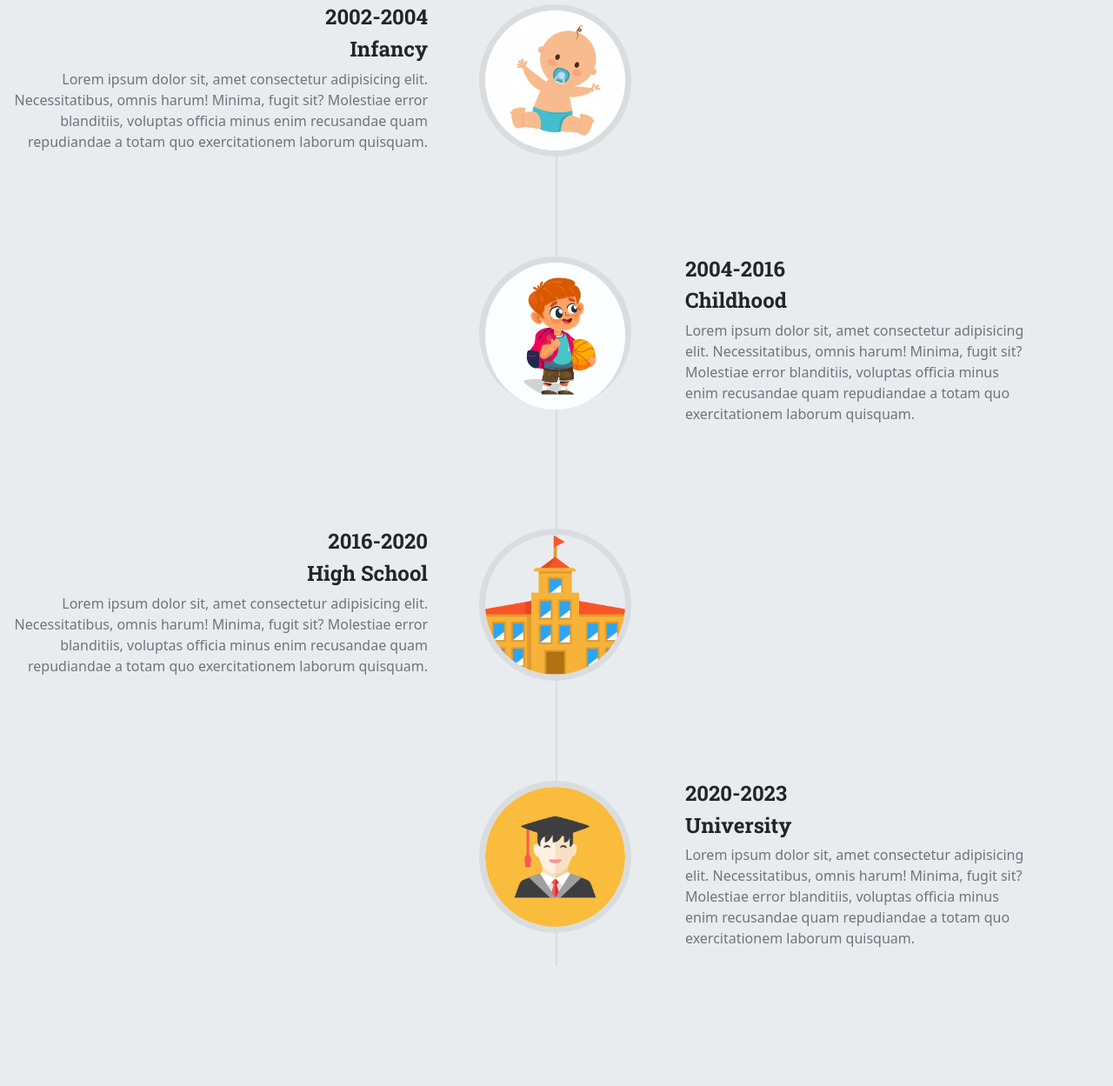
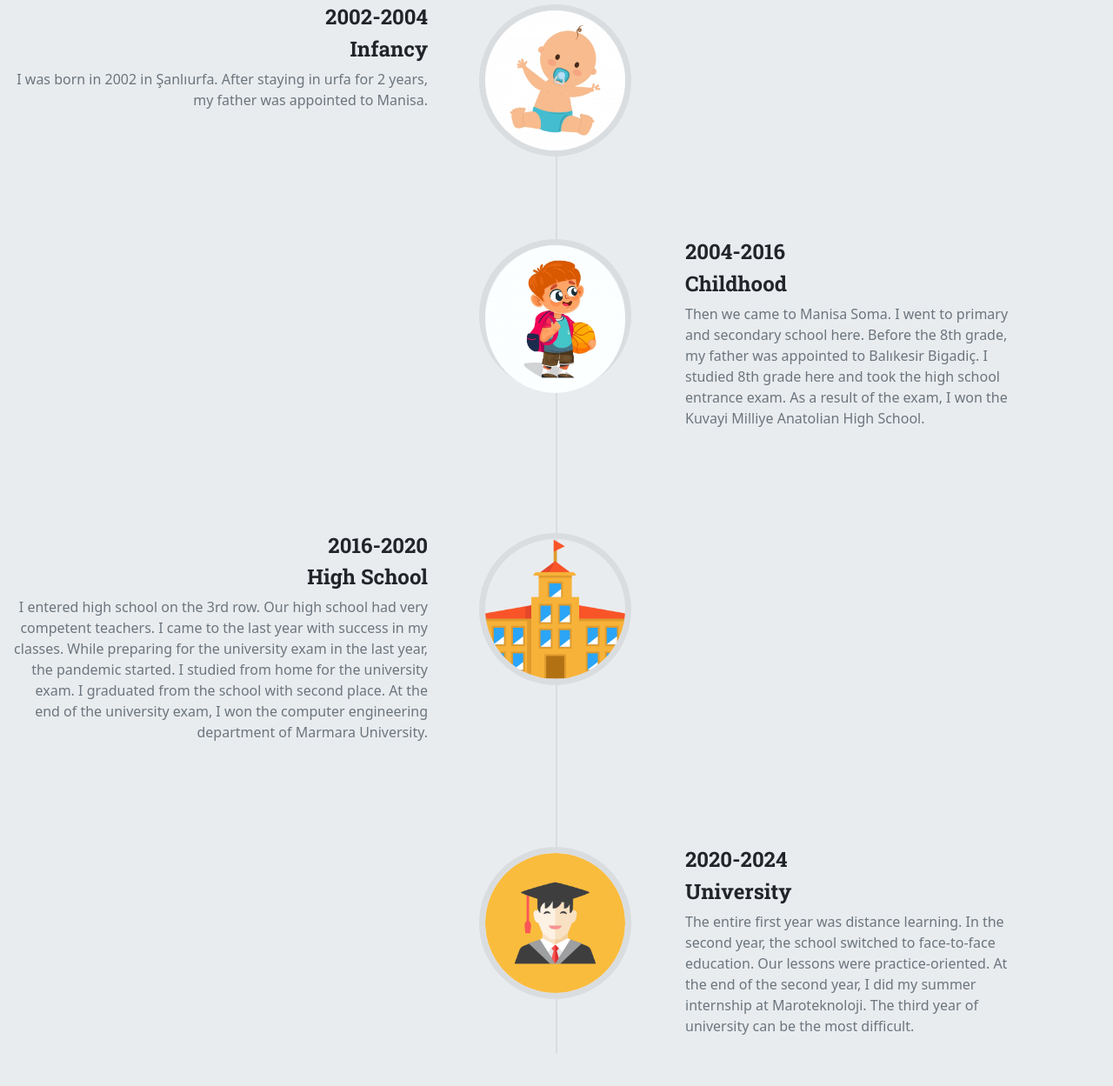
Before and after one commit to AhmetFarukAlkan/ahmetfarukalkan.github.io, a plain HTML site: page index.html in a window 1280 px wide. Shown: the part 931-2180 px from the top of the page at 87% size. Drawn offline with nearby package versions, Linux system fonts and the light colour scheme.

Commit message:
about me content

```diff
--- a/css/custom/extra.css
+++ b/css/custom/extra.css
@@ -281,6 +281,7 @@ header.background{
 
 .skills p{
     padding-top: 2rem;
+    font-size: 1.2rem;
     text-align: center;
     font-family: "Montserrat", -apple-system, BlinkMacSystemFont, 'Segoe UI', Roboto, Oxygen, Ubuntu, Cantarell, 'Open Sans', 'Helvetica Neue', sans-serif;
 }
--- a/index.html
+++ b/index.html
@@ -83,10 +83,9 @@
                             <h4 class="subheading">Infancy</h4>
                         </div>
                         <div class="t-body">
-                            <p class="text-muted">Lorem ipsum dolor sit, amet consectetur adipisicing elit.
-                                Necessitatibus, omnis harum! Minima, fugit sit? Molestiae error blanditiis, voluptas
-                                officia minus enim recusandae quam repudiandae a totam quo exercitationem laborum
-                                quisquam.</p>
+                            <p class="text-muted">
+                                I was born in 2002 in Şanlıurfa. After staying in urfa for 2 years, my father was appointed to Manisa.
+                            </p>
                         </div>
                     </div>
                 </li>
@@ -100,10 +99,12 @@
                             <h4 class="subheading">Childhood</h4>
                         </div>
                         <div class="t-body">
-                            <p class="text-muted">Lorem ipsum dolor sit, amet consectetur adipisicing elit.
-                                Necessitatibus, omnis harum! Minima, fugit sit? Molestiae error blanditiis, voluptas
-                                officia minus enim recusandae quam repudiandae a totam quo exercitationem laborum
-                                quisquam.</p>
+                            <p class="text-muted">
+                                Then we came to Manisa Soma. I went to primary and secondary school here.
+                                Before the 8th grade, my father was appointed to Balıkesir Bigadiç.
+                                I studied 8th grade here and took the high school entrance exam.
+                                As a result of the exam, I won the Kuvayi Milliye Anatolian High School.
+                            </p>
                         </div>
                     </div>
                 </li>
@@ -117,10 +118,11 @@
                             <h4 class="subheading">High School</h4>
                         </div>
                         <div class="t-body">
-                            <p class="text-muted">Lorem ipsum dolor sit, amet consectetur adipisicing elit.
-                                Necessitatibus, omnis harum! Minima, fugit sit? Molestiae error blanditiis, voluptas
-                                officia minus enim recusandae quam repudiandae a totam quo exercitationem laborum
-                                quisquam.</p>
+                            <p class="text-muted">
+                                I entered high school on the 3rd row. Our high school had very competent teachers. I came to the last year with success in my classes.
+                                While preparing for the university exam in the last year, the pandemic started. I studied from home for the university exam.
+                                I graduated from the school with second place. At the end of the university exam, I won the computer engineering department of Marmara University.
+                            </p>
                         </div>
                     </div>
                 </li>
@@ -130,14 +132,15 @@
                     </div>
                     <div class="t-panel">
                         <div class="t-heading">
-                            <h4>2020-2023</h4>
+                            <h4>2020-2024</h4>
                             <h4 class="subheading">University</h4>
                         </div>
                         <div class="t-body">
-                            <p class="text-muted">Lorem ipsum dolor sit, amet consectetur adipisicing elit.
-                                Necessitatibus, omnis harum! Minima, fugit sit? Molestiae error blanditiis, voluptas
-                                officia minus enim recusandae quam repudiandae a totam quo exercitationem laborum
-                                quisquam.</p>
+                            <p class="text-muted">
+                                The entire first year was distance learning. In the second year, the school switched to face-to-face education.
+                                Our lessons were practice-oriented.
+                                At the end of the second year, I did my summer internship at Maroteknoloji. The third year of university can be the most difficult.
+                            </p>
                         </div>
                     </div>
                 </li>
```
